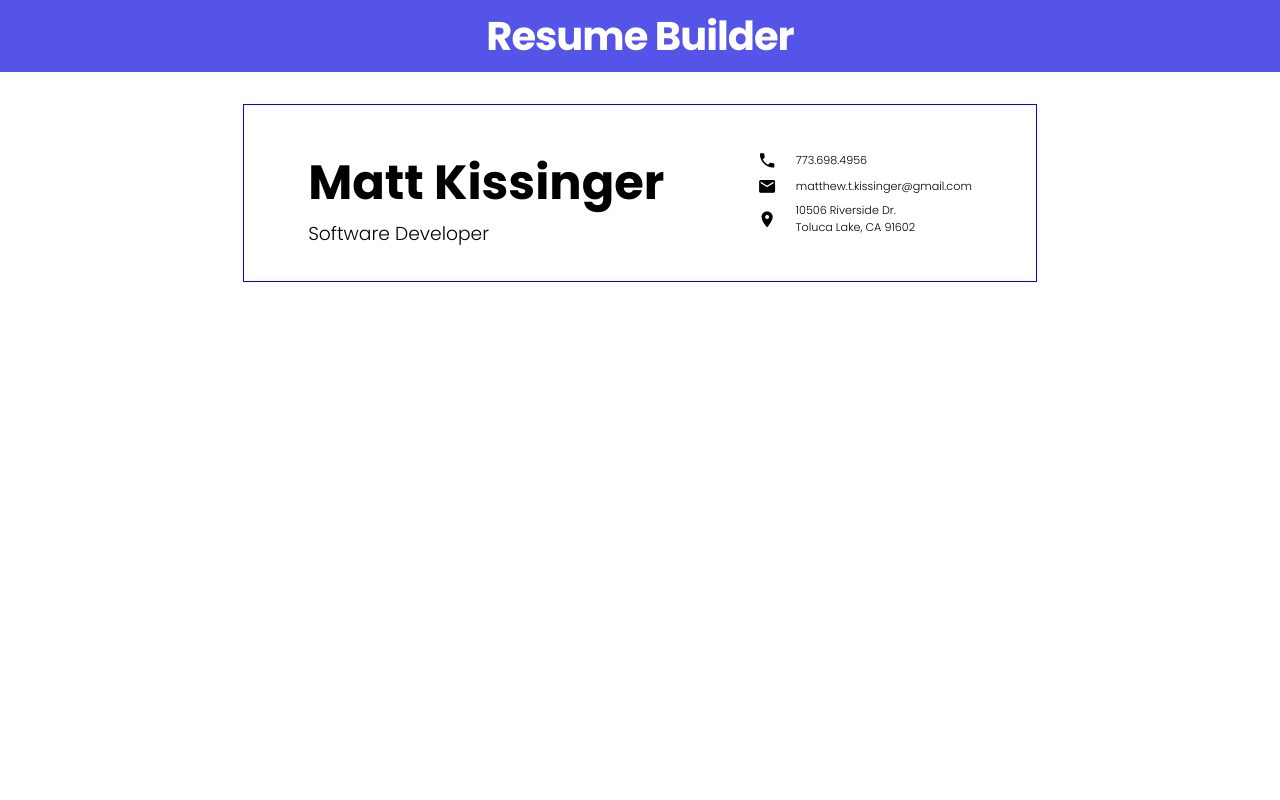
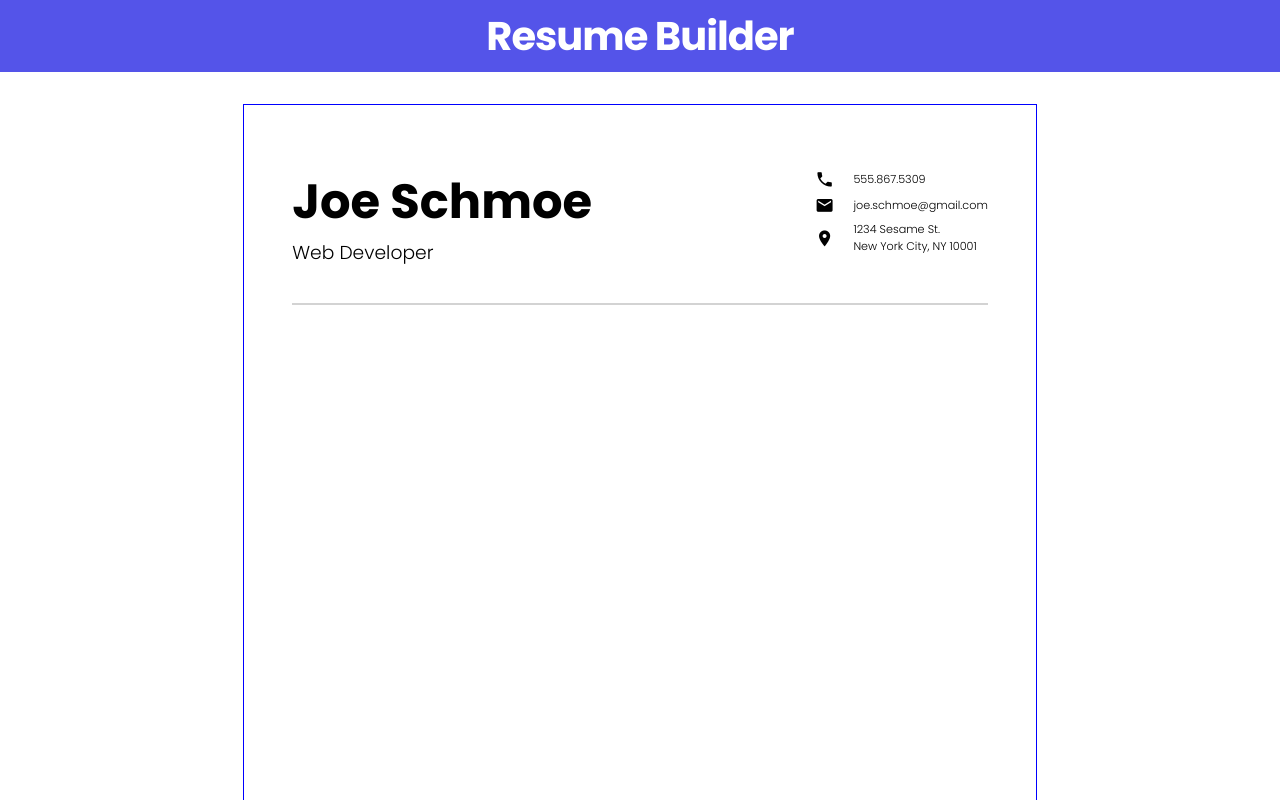
Before and after one commit to MatthewKissinger/cv-project, a React (Vite) app: page / in a window 1280 px wide. Shown: the top 800 px of the page. Built offline with nearby package versions, Linux system fonts and the light colour scheme.

Commit message:
state object created in App.jsx class component

```diff
--- a/src/App.jsx
+++ b/src/App.jsx
@@ -3,18 +3,46 @@ import Header from './components/Header'
 import GeneralInfo from './components/GeneralInfo'
 import './styles/app.css'
 
+// create a state object for all resume items
+
 class App extends React.Component {
+  constructor(props) {
+    super(props);
+
+    this.state = {
+      name: 'Joe Schmoe',
+      title: 'Web Developer',
+      phone: '555.867.5309',
+      email: 'joe.schmoe@gmail.com',
+      addressStreet: '1234 Sesame St.',
+      addressCity: 'New York City, NY 10001'
+    }
+
+    this.handleClick = this.handleClick.bind(this);
+  }
+
+  handleClick(e) {
+    console.log(e.target)
+  }
 
   render() {
     return (
       <div className="App">
         <Header />
         <div className='resume--container'>
-          <GeneralInfo />
+          <GeneralInfo
+            toggleClick={this.handleClick}
+            userName={this.state.name}
+            userTitle={this.state.title}
+            userPhone={this.state.phone}
+            userEmail={this.state.email}
+            userStreet={this.state.addressStreet}
+            userCity={this.state.addressCity}
+          />
         </div>
       </div>
     )
   }
 }
 
-export default App
+export default App;
--- /dev/null
+++ b/src/components/About.jsx
@@ -0,0 +1 @@
+import React from 'react'
--- a/src/components/GeneralInfo.jsx
+++ b/src/components/GeneralInfo.jsx
@@ -2,27 +2,35 @@ import React from 'react';
 import '../styles/generalInfo.css'
 
 class GeneralInfo extends React.Component {
+
     render() {
+
+        const { userName, userTitle, userPhone, userEmail, userStreet, userCity, toggleClick } = this.props;
+
         return (
             <div className='general--container'>
                 <div className='general--left'>
-                    <h1 className='general--name input'>Matt Kissinger</h1>
-                    <h3 className='general--title input'>Software Developer</h3>
+                    <h1
+                        onClick={toggleClick}
+                        className='general--name input'>
+                        {userName}
+                    </h1>
+                    <h3 className='general--title input'>{userTitle}</h3>
                 </div>
                 <div className='general--right'>
                     <div className='general--phone input'>
                         <i className='material-icons'>phone</i>
-                        <p>773.698.4956</p>
+                        <p>{userPhone}</p>
                     </div>
                     <div className='general--email input'>
                         <i className='material-icons'>mail</i>
-                        <p>matthew.t.kissinger@gmail.com</p>
+                        <p>{userEmail}</p>
                     </div>
                     <div className='general--address input'>
                         <i className='material-icons'>place</i>
                         <div>
-                            <p>10506 Riverside Dr.</p>
-                            <p>Toluca Lake, CA 91602</p>
+                            <p>{userStreet}</p>
+                            <p>{userCity}</p>
                         </div>
                     </div>
                 </div>
--- a/src/styles/app.css
+++ b/src/styles/app.css
@@ -11,8 +11,9 @@ html, body, #root {
 
 .resume--container {
     border: 1px solid blue;
-    max-width: 210mm;
-    max-height: 297mm;
+    width: 210mm;
+    height: 297mm;
     margin: 0 auto;
     margin-top: 2rem;
+    padding: 1.5rem 3rem;
 }
--- a/src/styles/generalInfo.css
+++ b/src/styles/generalInfo.css
@@ -4,8 +4,7 @@
     height: 11rem;
     justify-content: space-between;
     align-items: center;
-    padding: 0 4rem;
-    padding-top: .5rem;
+    border-bottom: 2px solid lightgray;
 }
 
 .general--title {
```
